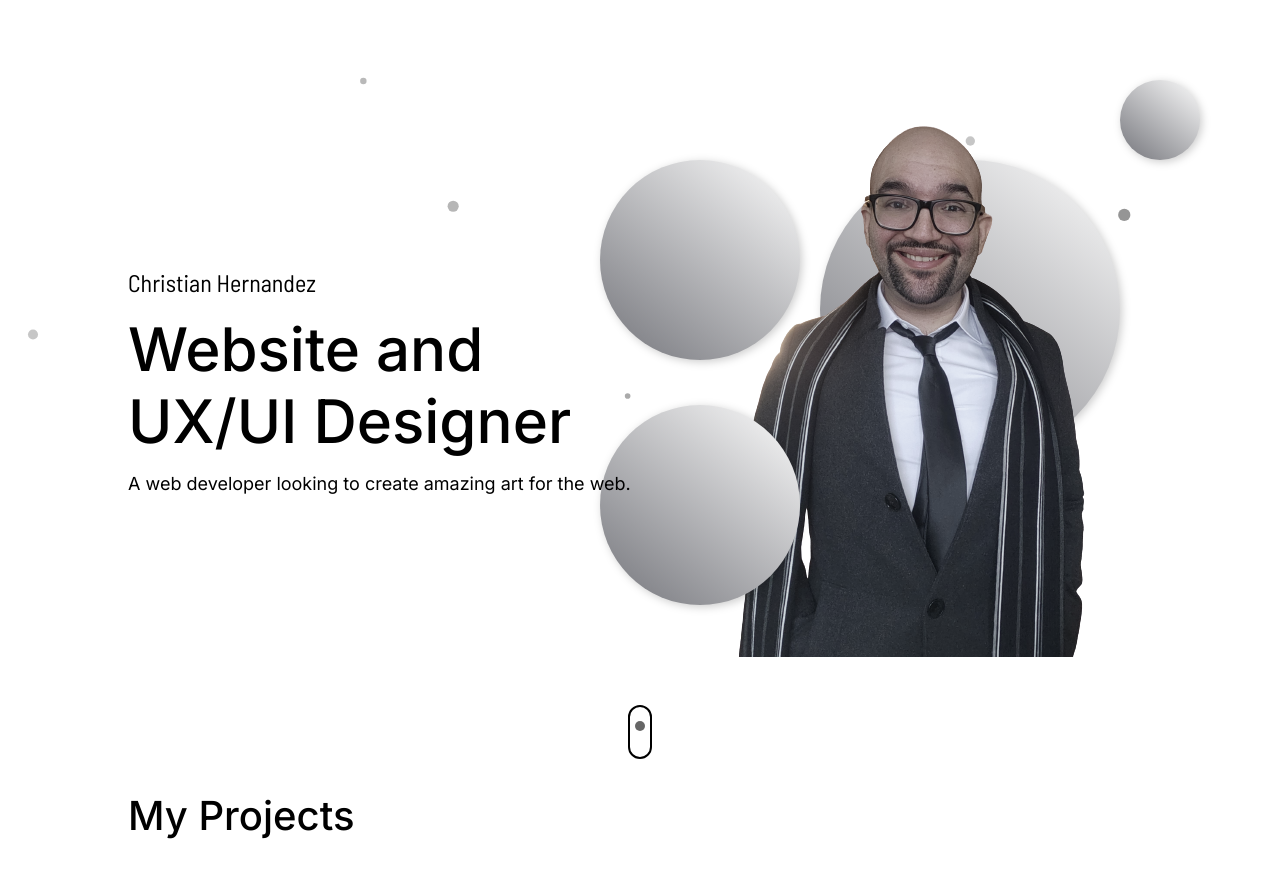
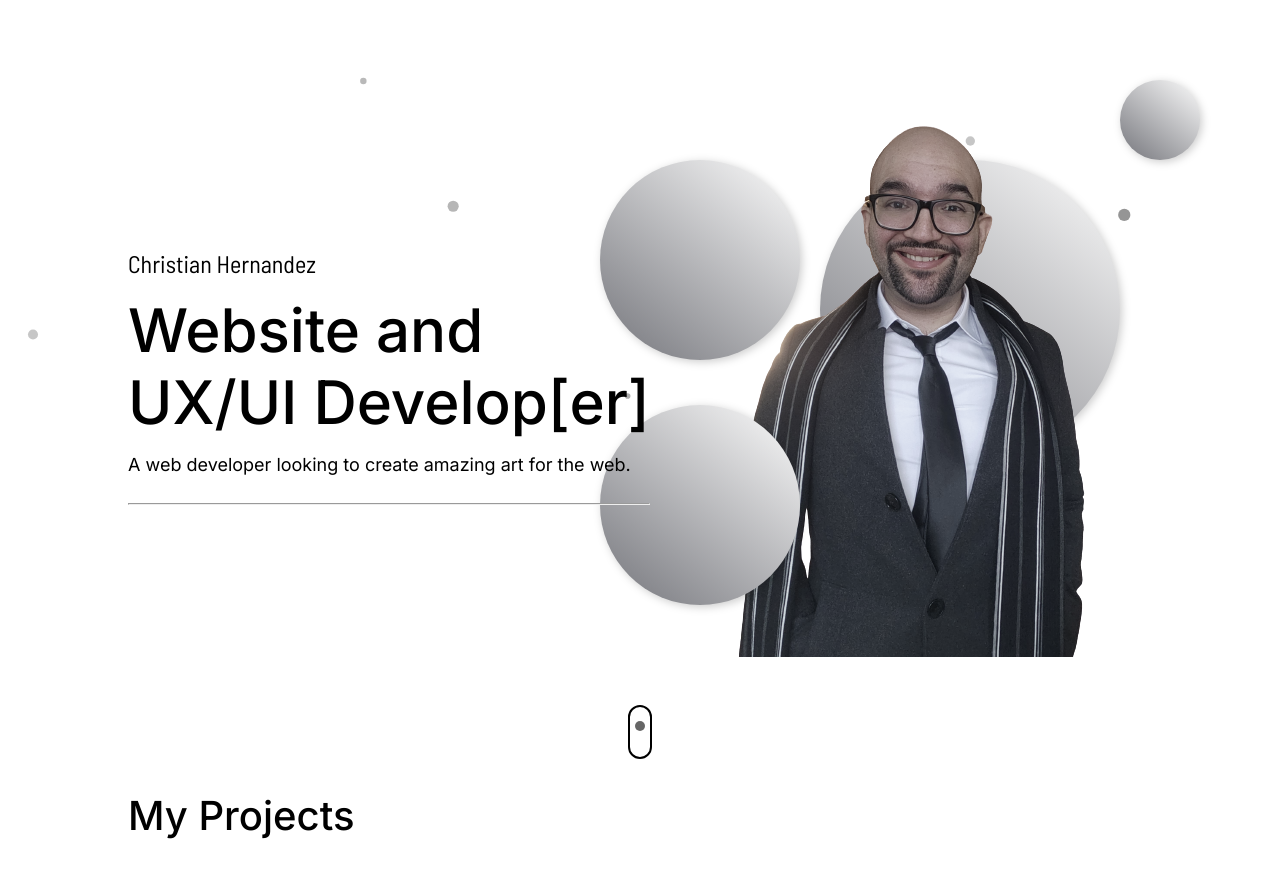
Before and after one commit to chernandez148/portfoliov_5, a React (Create React App) app: page / in a window 1280 px wide. Shown: the top 878 px of the page. Built offline with nearby package versions, Linux system fonts and the light colour scheme.

Commit message:
Update Hero.js

```diff
--- a/src/components/Hero/Hero.js
+++ b/src/components/Hero/Hero.js
@@ -16,6 +16,7 @@ function Hero() {
         p: -120
     })
     const [textOpacity, setTextOpacity] = useState(0)
+    const [horizontalLine, setHorizontalLine] = useState(false)
     const dispatch = useDispatch();
 
     const scrollAnimate = () => {
@@ -61,6 +62,14 @@ function Hero() {
         })
     }, []);
 
+    const handleHrWidth100 = () => {
+        setHorizontalLine(true)
+    }
+
+    const handleHrWidth0 = () => {
+        setHorizontalLine(false)
+    }
+
     return (
         <section className='Hero'>
             <ParticleCanvas />
@@ -74,9 +83,13 @@ function Hero() {
                 <div className='cover'>
                     <h4 style={{ bottom: textAnimation.h4, opacity: textOpacity }}>Christian Hernandez</h4>
                     <h1 style={{ bottom: textAnimation.h1, opacity: textOpacity }}>Website and <br />
-                        UX/UI Designer
+                        UX/UI Develop[er]
                     </h1>
                     <p style={{ bottom: textAnimation.p, opacity: textOpacity }}>A web developer looking to create amazing art for the web.</p>
+                    <div className='work-together-wrapper' onMouseEnter={handleHrWidth100} onMouseLeave={handleHrWidth0}>
+                        <a className={`know-me  ${horizontalLine ? "color-black-50" : "color-black"}`} href='#'>LET'S WORK TOGETHER</a>
+                        <hr className={horizontalLine ? "w-100 border-black" : "w-0"} />
+                    </div>
                 </div>
                 <img className='profile-img' src={profileImg} />
             </div>
```
